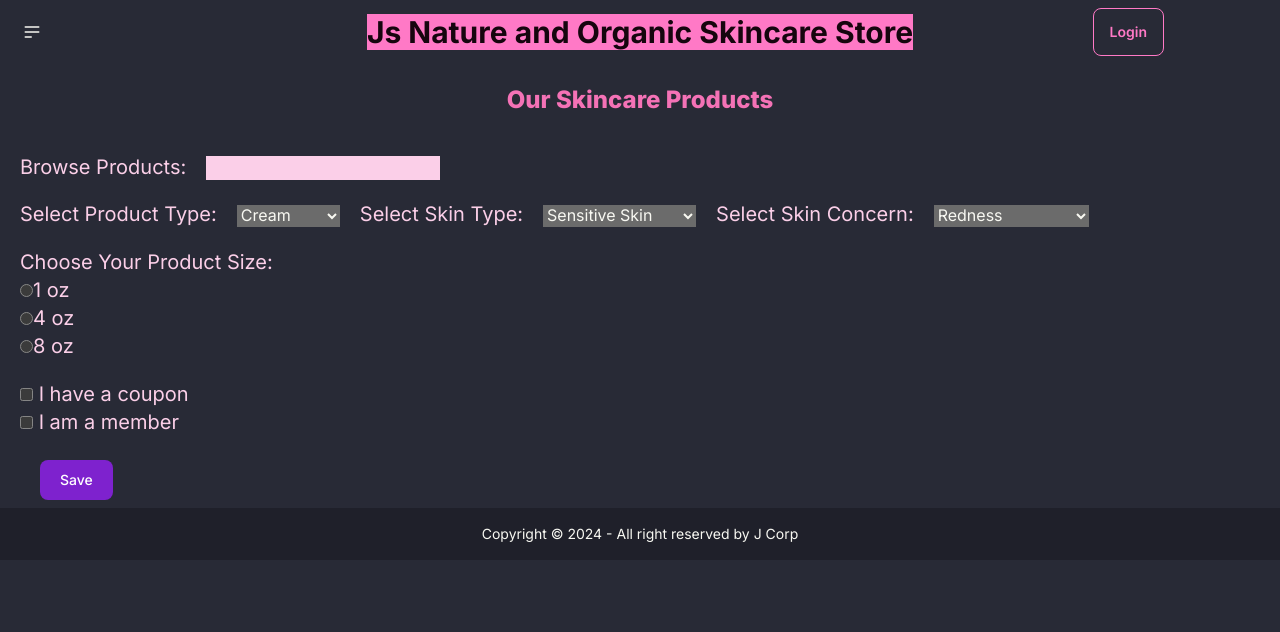
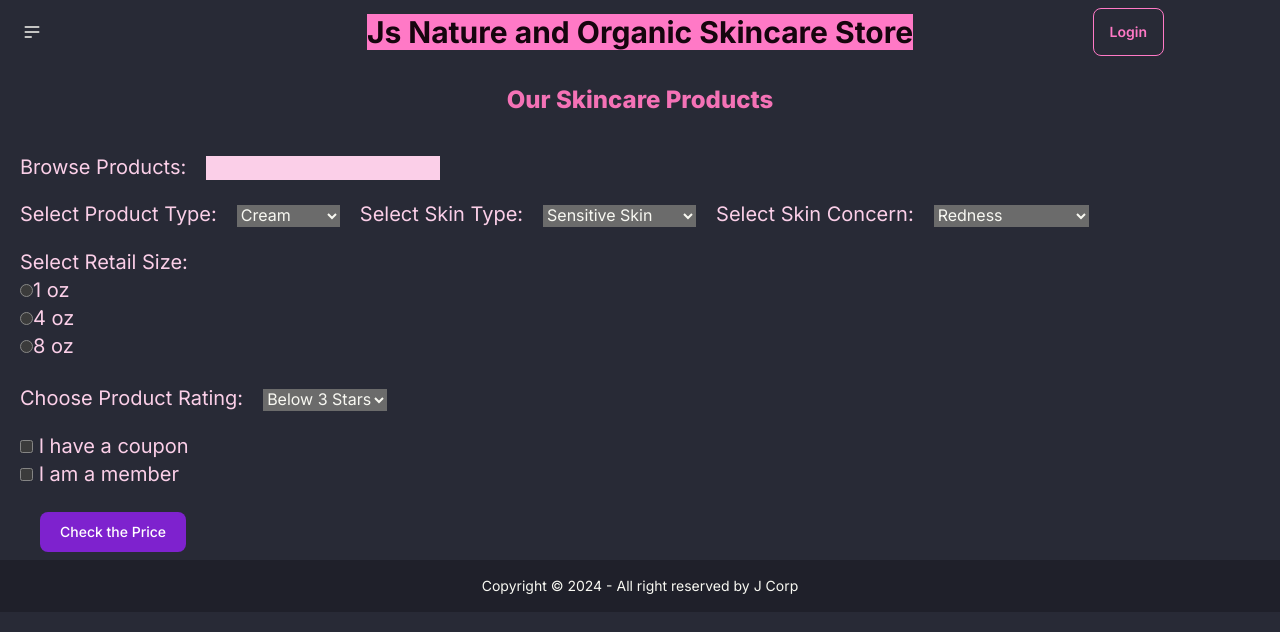
Before and after one commit to judynliu/exam2, a Next.js app: page /final in a window 1280 px wide. Shown: the top 632 px of the page. Built offline with nearby package versions, Linux system fonts and the light colour scheme.

Commit message:
finish form

```diff
--- a/app/final/page.tsx
+++ b/app/final/page.tsx
@@ -31,15 +31,23 @@ export default function Page() {
 </select>
 <br />
 
-<div className="ml-5 mt-5 text-xl text-pink-200">Choose Your Product Size:
+<div className="ml-5 mt-5 text-xl text-pink-200">Select Retail Size:
 <br/>
-  <input type="radio" id="1 oz" name="fav_language" value="1 oz" />
+  <input type="radio" id="1 oz" name="size" value="1 oz" />
   <label htmlFor="1 oz">1 oz</label><br />
-  <input type="radio" id="4 oz" name="fav_language" value="4 oz" />
+  <input type="radio" id="4 oz" name="size" value="4 oz" />
   <label htmlFor="4 oz">4 oz</label><br />
-  <input type="radio" id="8 oz" name="fav_language" value="8 oz" />
+  <input type="radio" id="8 oz" name="size" value="8 oz" />
   <label htmlFor="8 oz">8 oz</label>
   </div>
+  <br />
+
+  <label htmlFor="skin concern" className="mx-5 text-xl text-pink-200">Choose Product Rating:</label>
+<select name="rating" id="rating">
+  <option value="below">Below 3 Stars</option>
+  <option value="over">Over 3 Stars</option>
+  <option value="full">5 stars</option>
+</select>
 
   <div className="ml-5 mt-5 text-xl text-pink-200">
   <input type="checkbox" id="coupon" name="coupon" value="Coupon" />
@@ -48,7 +56,7 @@ export default function Page() {
   <label htmlFor="member"> I am a member</label><br />
   </div>
 <br />
-        <button className="ml-10 focus:outline-none text-white bg-purple-700 hover:bg-purple-800 focus:ring-4 focus:ring-purple-300 font-medium rounded-lg text-sm px-5 py-2.5 mb-2 dark:bg-purple-600 dark:hover:bg-purple-700 dark:focus:ring-purple-900" type="submit">Save</button>
+        <button className="ml-10 focus:outline-none text-white bg-purple-700 hover:bg-purple-800 focus:ring-4 focus:ring-purple-300 font-medium rounded-lg text-sm px-5 py-2.5 mb-2 dark:bg-purple-600 dark:hover:bg-purple-700 dark:focus:ring-purple-900" type="submit">Check the Price</button>
       </form>
       </>
     );
```
